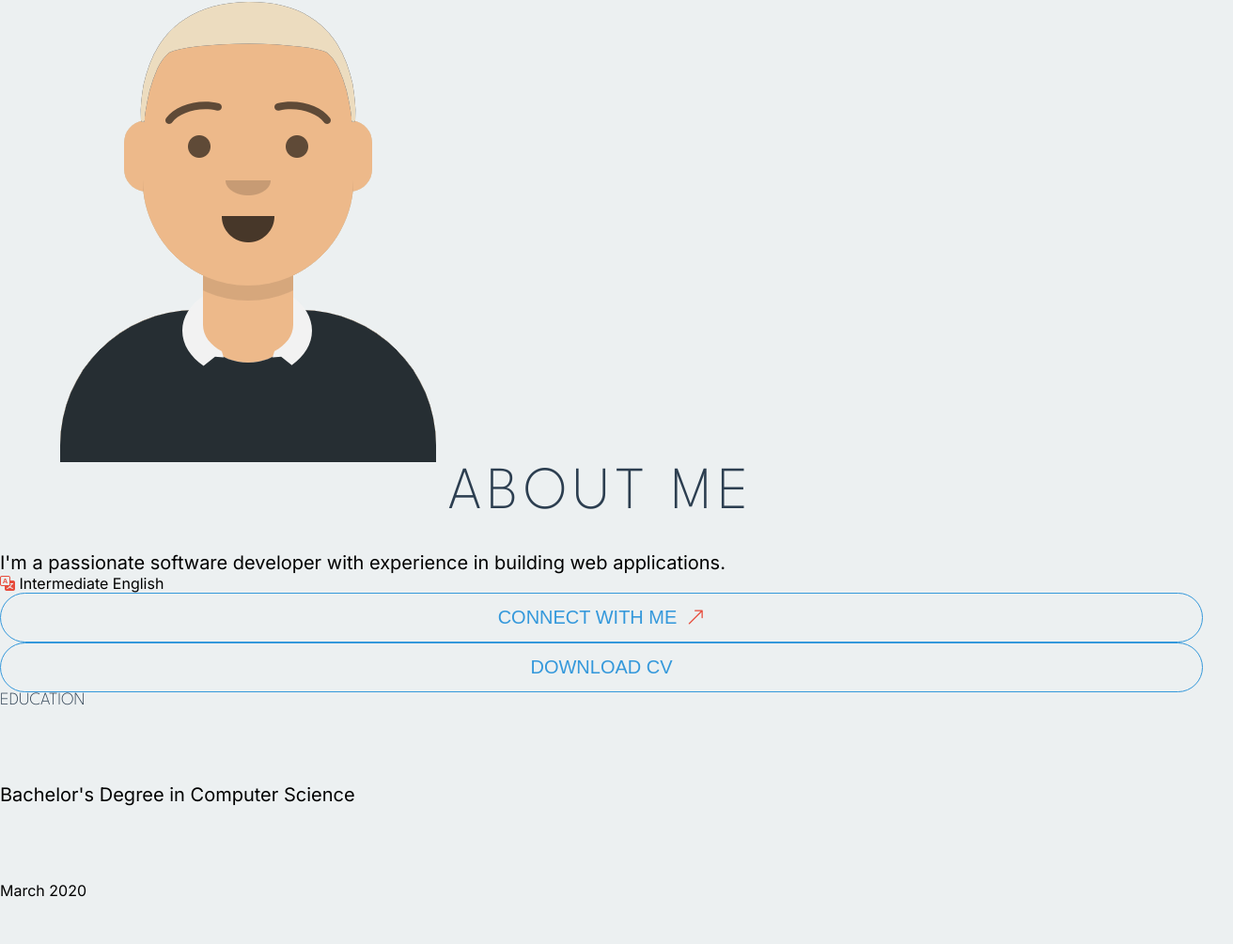
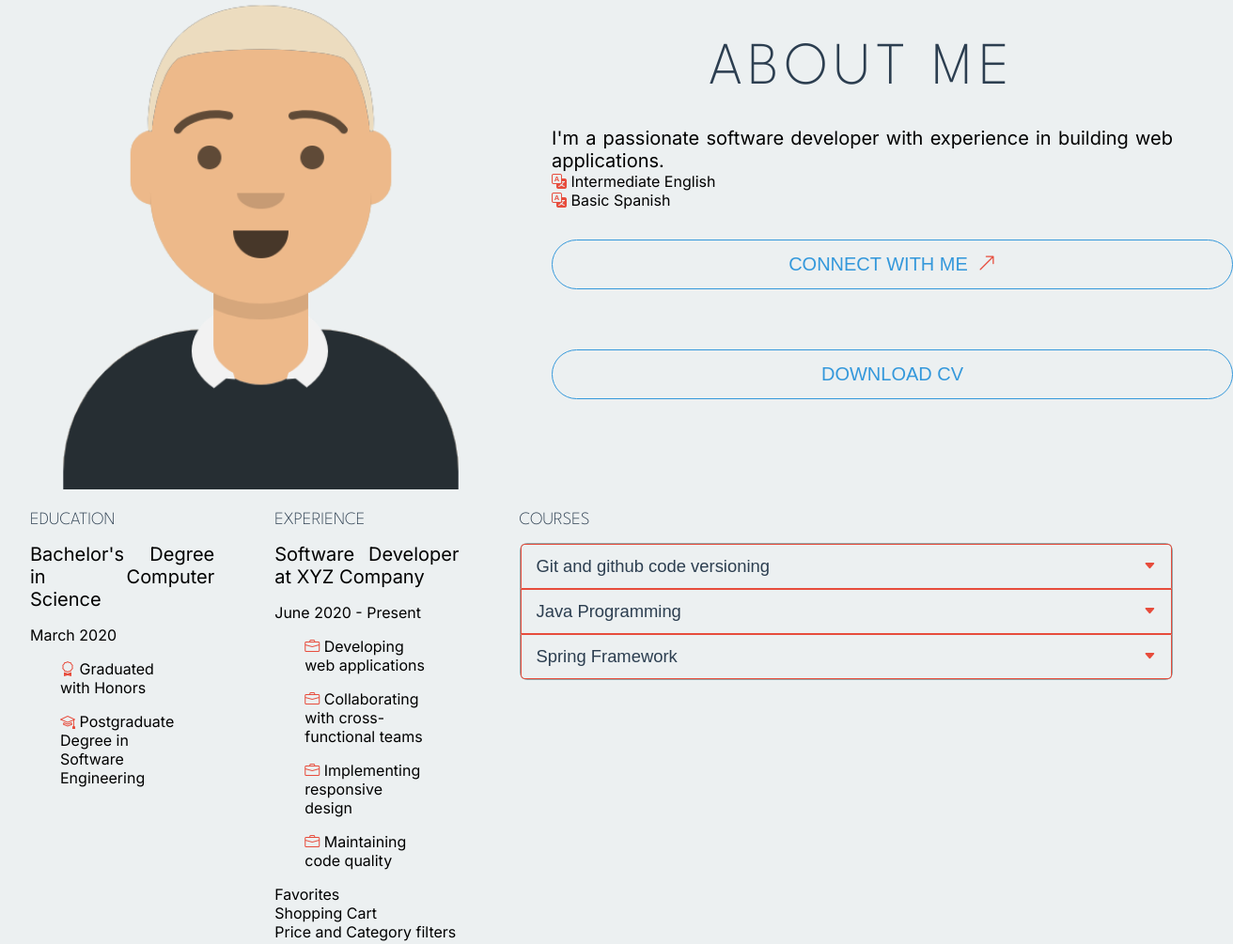
Before and after one commit to EvanildoBatista/evanildobatista.github.io, a plain HTML site: page index.html in a window 1280 px wide. Shown: the part 2961-3966 px from the top of the page at 94% size, 1312 px wide, since content can reach past the window. Drawn offline with nearby package versions, Linux system fonts and the light colour scheme.

Commit message:
fix: adjusted the about section

```diff
--- a/assets/css/style.css
+++ b/assets/css/style.css
@@ -225,7 +225,7 @@ main{
 }
 
 main{ padding: 2rem 1rem; }
-.projects-section{ padding: 9.5rem 1rem; }
+.projects-section{ padding: 3.5rem 1rem; }
 
 .main__content1{
     display: flex;
@@ -291,7 +291,7 @@ main{ padding: 2rem 1rem; }
     padding-bottom: 5rem;
 }
 
-.projects__card__cover{
+.projects__card__cover, .about__cover{
     width: 100%;
     border-radius: 0.5rem;
     object-fit: cover;
@@ -321,11 +321,14 @@ main{ padding: 2rem 1rem; }
 }
 
 .about__content2 .about__col1 .about__row1,
-.about__content2 .about__col1 .about__row2
+.about__content2 .about__col1 .about__row2,
+.about__content2 .about__col2
 {
+    width: 100%;
     display: flex;
     flex-direction: column;
-    gap: 5rem;
+    margin: 1.5rem 2rem 1.5rem;
+    gap: 1rem;
 }
 
 .accordion{
@@ -383,6 +386,26 @@ main{ padding: 2rem 1rem; }
 .accordion__item.active .bi-caret-down-fill{
     transform: rotate(180deg);
 }
+.about__content1, .about__content2{
+    display: flex;
+    flex-direction: column;
+}
+.about__description{
+    margin-top: 3rem;
+    align-content: center;
+}
+.about__description p, .about__icons{
+    margin: 0 2rem 0;
+}
+.about__description__buttons{
+    display: flex;
+    flex-direction: column;
+}
+
+.about__description__buttons button{
+    margin: 2rem;
+}
+
 
 footer{
     margin-bottom: 5rem;
@@ -438,6 +461,14 @@ footer p{
     .projects__card__body{
         flex-direction: column;
     }
+    .about__content1{
+        flex-direction: row;
+    }
+    .about__col1{
+        display: flex;
+        flex-direction: row;
+        align-items: flex-start;
+    }
     footer{
         margin: 0;
     }
@@ -455,7 +486,7 @@ footer p{
         flex-direction: row-reverse;
         justify-content: space-between;
     }
-    .projects__card__cover {
+    .projects__card__cover, .about__cover {
         width: 55%;
     }
     .about-section{
@@ -522,7 +553,7 @@ footer p{
         flex-direction: row;
     }
 
-    .projects__card__cover{
+    .projects__card__cover, .about__cover{
         width: 50%;
     }
 
@@ -545,6 +576,9 @@ footer p{
 
     .projects__card__body .skills__icon{
         height: 2rem;
+    }
+    .about__content2{
+        flex-direction: row;
     }
 
 }
--- a/index.html
+++ b/index.html
@@ -263,13 +263,17 @@
     </section>
     <section id="about" class="about-section">
         <div class="about__content1">
-            <img src="assets/images/user-icon.png" alt="About Me">
+            <img class="about__cover" src="assets/images/user-icon.png" alt="About Me">
             <div class="about__description">
                 <h2>About Me</h2>
                 <p>I'm a passionate software developer with experience in building web applications.</p>
                 <div class="about__icons">
                     <i class="bi bi-translate"></i>
                     <span>Intermediate English</span>
+                </div>
+                <div class="about__icons">
+                    <i class="bi bi-translate"></i>
+                    <span>Basic Spanish</span>
                 </div>
                 <div class="about__description__buttons">
                     <button class="btn btn--primary" onclick="location.href='#'">
```
